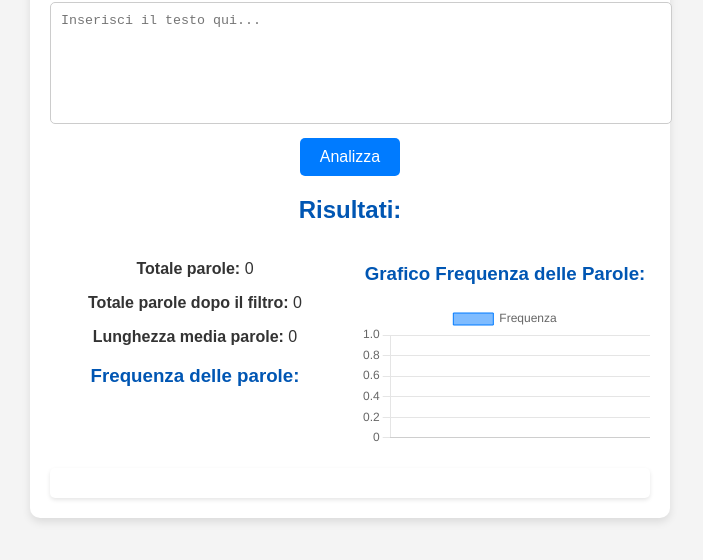
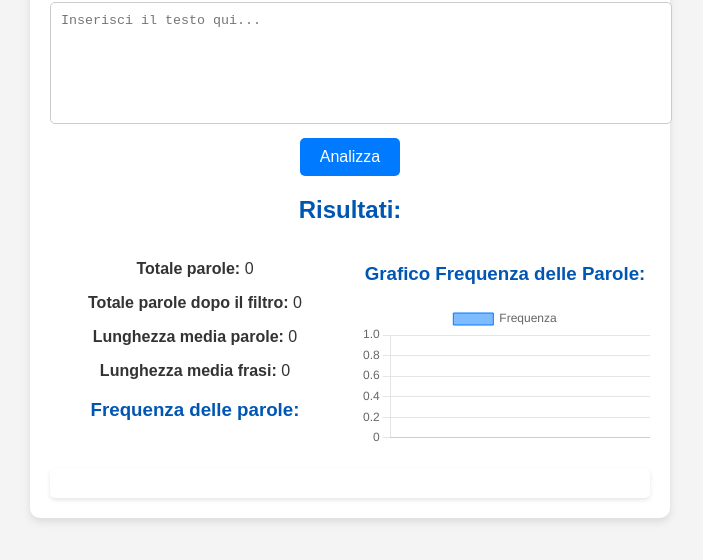
Before and after one commit to EdHunter32/analizzatore-testo, a plain HTML site: page index.html in a window 1280 px wide. Both pictures are taken after a click on the button "Analizza". Shown: the part 126-686 px from the top of the page, without its empty margins (290-993 px from the left). Drawn offline with nearby package versions, Linux system fonts and the light colour scheme.

Commit message:
Fix spazi iniziali nelle frasi per calcolo corretto della lunghezza media

```diff
--- a/index.html
+++ b/index.html
@@ -24,6 +24,8 @@
                 <p><strong>Totale parole:</strong> <span id="totaleParole"></span></p>
                 <p><strong>Totale parole dopo il filtro:</strong> <span id="totaleParoleFiltrate"></span></p>
                 <p><strong>Lunghezza media parole:</strong> <span id="lunghezzaMedia"></span></p>
+                <p><strong>Lunghezza media frasi:</strong> <span id="lunghezzaMediaFrasi"></span></p>
+
 
                 <h3>Frequenza delle parole:</h3>
                 <ul id="listaFrequenza"></ul>
--- a/script.js
+++ b/script.js
@@ -54,6 +54,32 @@ function lunghezzaMedia(parole) {
     return (totaleLettere / parole.length).toFixed(2); // Due decimali
 }
 
+function lunghezzaMediaFrasi(testo) {
+    let frasi = testo
+        .split(/[.!?]+/)  // Divide il testo su ., ! e ?
+        .map(frase => frase.trim())  // Rimuove spazi iniziali e finali da ogni frase
+        .filter(frase => frase.length > 0); // Elimina eventuali frasi vuote
+
+    let numeroFrasi = frasi.length;
+
+    console.log("Frasi trovate (dopo pulizia):", frasi); // Debug: stampa le frasi senza spazi iniziali
+    console.log("Numero di frasi:", numeroFrasi);
+
+    if (numeroFrasi === 0) return 0;
+
+    let totaleParole = frasi.reduce((acc, frase) => {
+        let numeroParole = frase.split(/\s+/).length; // Conta le parole nella frase
+        console.log(`Parole nella frase "${frase}":`, numeroParole); // Debug: mostra parole per frase
+        return acc + numeroParole;
+    }, 0);
+
+    console.log("Totale parole:", totaleParole);
+    return (totaleParole / numeroFrasi).toPrecision(3); // Mantiene due decimali
+}
+
+
+
+
 
 
 
@@ -66,10 +92,14 @@ function analizzaEVisualizza() {
     let totaleParoleFiltrate = contaParole(paroleFiltrate);
     let frequenza = contaFrequenza(paroleFiltrate);
     let lunghezzaMediaParole = lunghezzaMedia(paroleFiltrate);
+    let lunghezzaMediaFrasiVal = lunghezzaMediaFrasi(testo); // Nuovo valore
 
     document.getElementById("totaleParole").textContent = totaleParole;
     document.getElementById("totaleParoleFiltrate").textContent = totaleParoleFiltrate;
     document.getElementById("lunghezzaMedia").textContent = lunghezzaMediaParole;
+
+    // Aggiungiamo la nuova statistica
+    document.getElementById("lunghezzaMediaFrasi").textContent = lunghezzaMediaFrasiVal;
 
     let listaFrequenza = document.getElementById("listaFrequenza");
     listaFrequenza.innerHTML = "";
```
